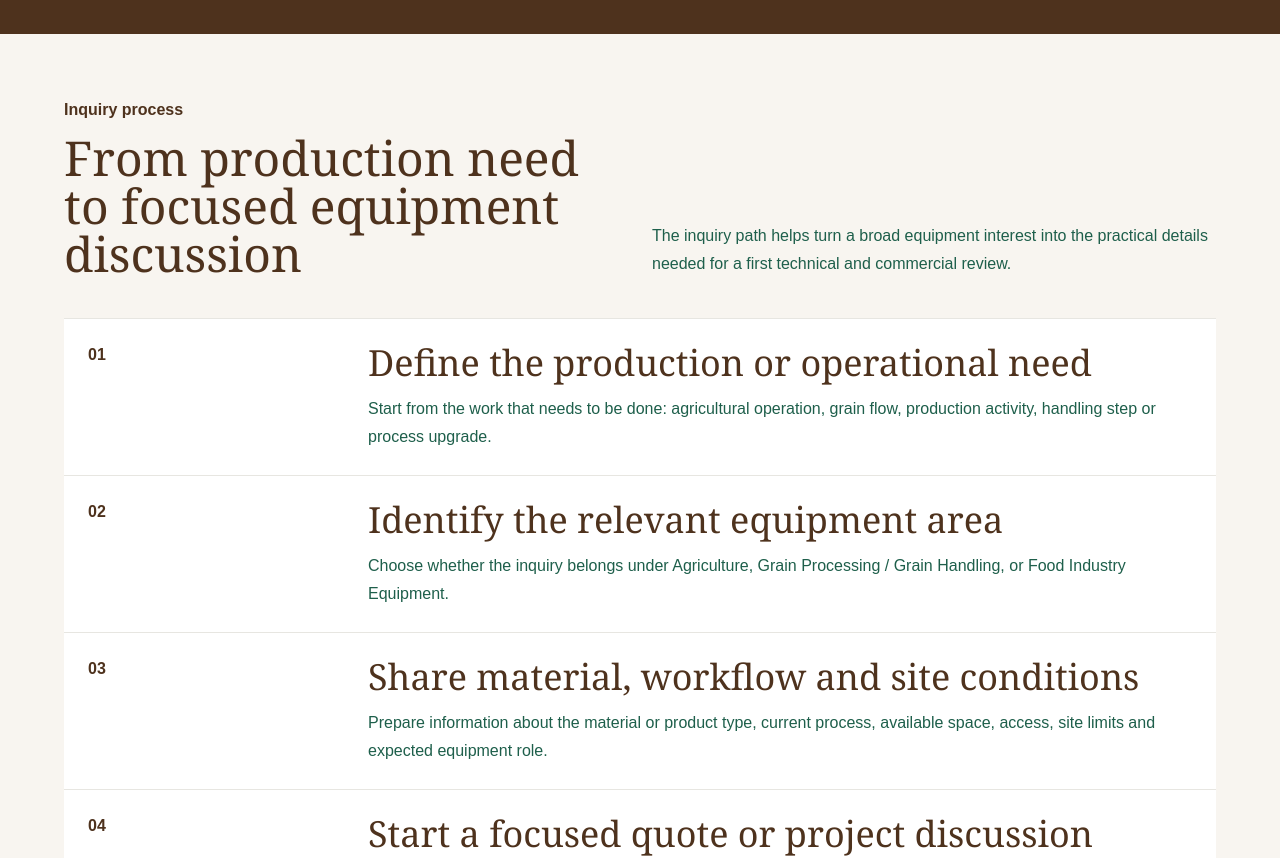
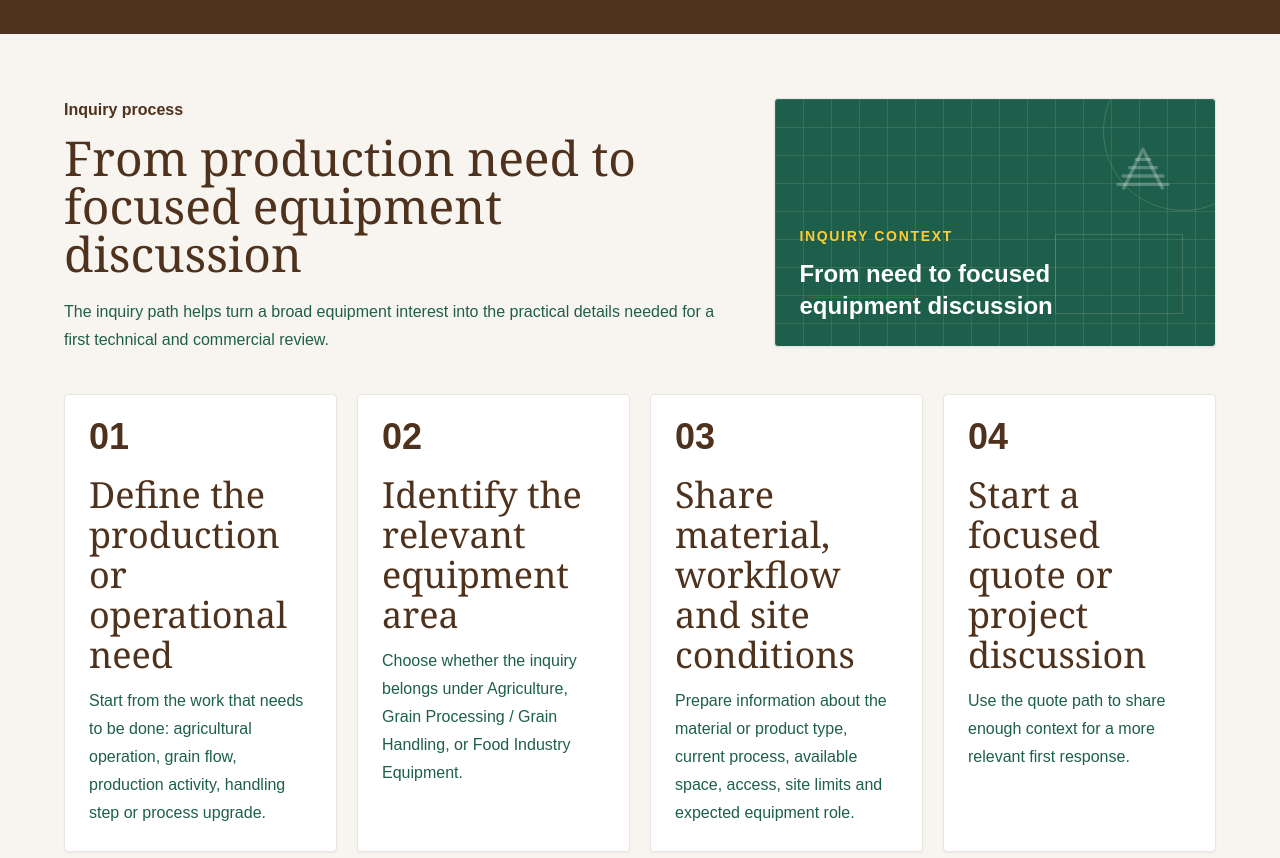
Before and after one commit to GROZILCHO/mall-agro-redesign, a Next.js app: page / in a window 1280 px wide. Shown: the part 4640-5498 px from the top of the page. Built offline with nearby package versions, Linux system fonts and the light colour scheme.

Commit message:
refactor: refine homepage inquiry process layout

```diff
--- a/src/app/components/HomepageContentSections.js
+++ b/src/app/components/HomepageContentSections.js
@@ -166,38 +166,45 @@ export default function HomepageContentSections() {
 
       <section className="max-w-full overflow-hidden bg-gentle px-4 py-16 md:px-10 lg:px-16">
         <div className="mx-auto max-w-6xl min-w-0">
-          <div className="mb-10 grid gap-6 md:grid-cols-2 md:items-end">
-            <div className="min-w-0">
+          <div className="mb-10 grid min-w-0 gap-8 lg:grid-cols-5 lg:items-stretch">
+            <div className="min-w-0 lg:col-span-3">
               <p className="body font-semibold text-primary">
                 {content.workflow.eyebrow}
               </p>
               <h2 className="responsive-h2 mt-3 break-words [overflow-wrap:anywhere] text-primary">
                 {content.workflow.title}
               </h2>
+              <p className="body mt-5 break-words text-base leading-7 [overflow-wrap:anywhere] text-menu md:text-[1rem]">
+                {content.workflow.body}
+              </p>
             </div>
-            <p className="body break-words text-base leading-7 [overflow-wrap:anywhere] text-menu md:self-end md:text-[1rem]">
-              {content.workflow.body}
-            </p>
+            <div className="min-w-0 lg:col-span-2">
+              <HomepageVisualPlaceholder
+                eyebrow={content.visualPlaceholders.inquiryProcess.eyebrow}
+                title={content.visualPlaceholders.inquiryProcess.title}
+                variant="capability"
+              />
+            </div>
           </div>
 
-          <div className="border-y border-neutral bg-white">
+          <div className="grid min-w-0 gap-5 sm:grid-cols-2 lg:grid-cols-4">
             {content.workflow.steps.map((step) => (
-              <div
+              <article
                 key={step.title}
-                className="grid min-w-0 gap-4 border-t border-neutral px-4 py-6 first:border-t-0 md:grid-cols-4 md:px-6"
+                className="flex min-w-0 flex-col rounded border border-neutral bg-white p-6 shadow-sm"
               >
-                <p className="body font-semibold text-primary md:col-span-1">
+                <p className="text-4xl font-semibold leading-none text-primary">
                   {step.label}
                 </p>
-                <div className="min-w-0 md:col-span-3">
-                  <h3 className="responsive-h3 break-words [overflow-wrap:anywhere] text-primary">
+                <div className="mt-5 min-w-0">
+                  <h3 className="responsive-h3 break-normal text-primary">
                     {step.title}
                   </h3>
                   <p className="body mt-3 break-words text-base leading-7 [overflow-wrap:anywhere] text-menu md:text-[1rem]">
                     {step.body}
                   </p>
                 </div>
-              </div>
+              </article>
             ))}
           </div>
         </div>
```
Also changed, not shown: src/lib/content/homepage.js.
